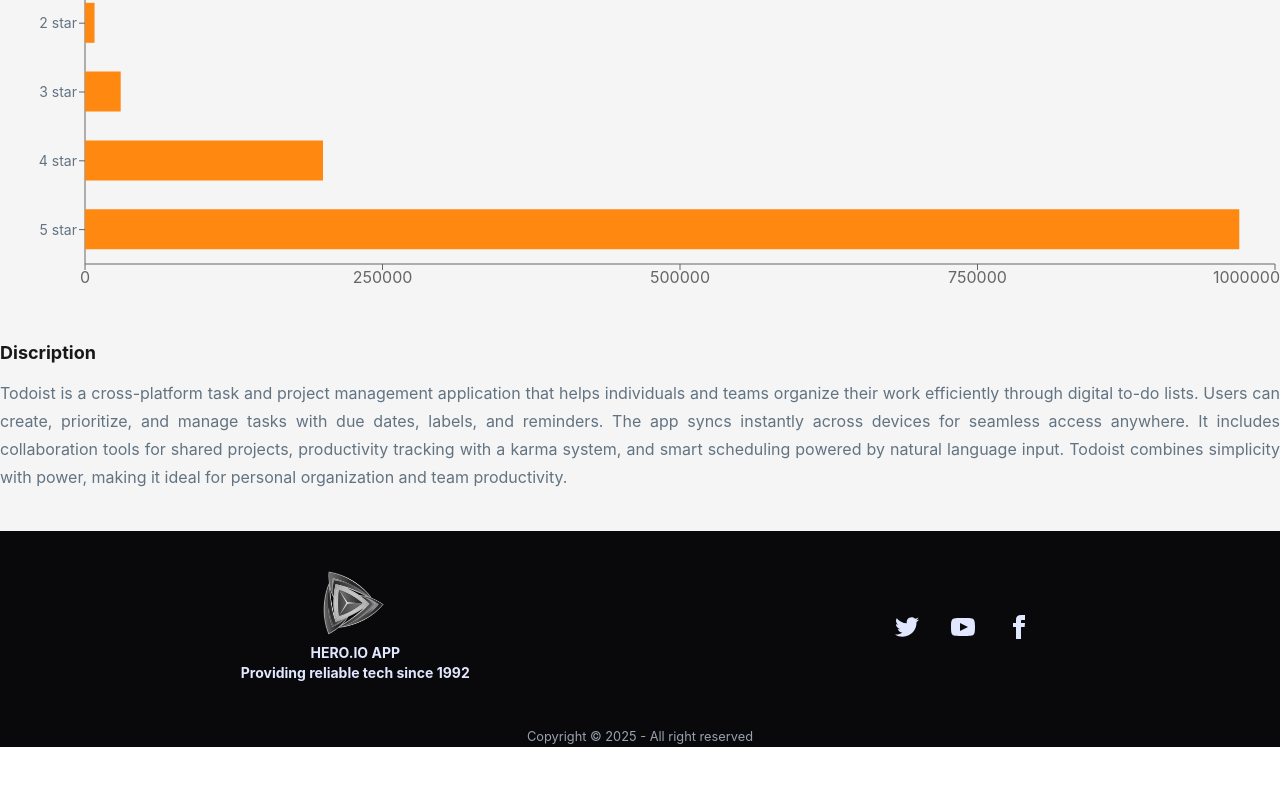
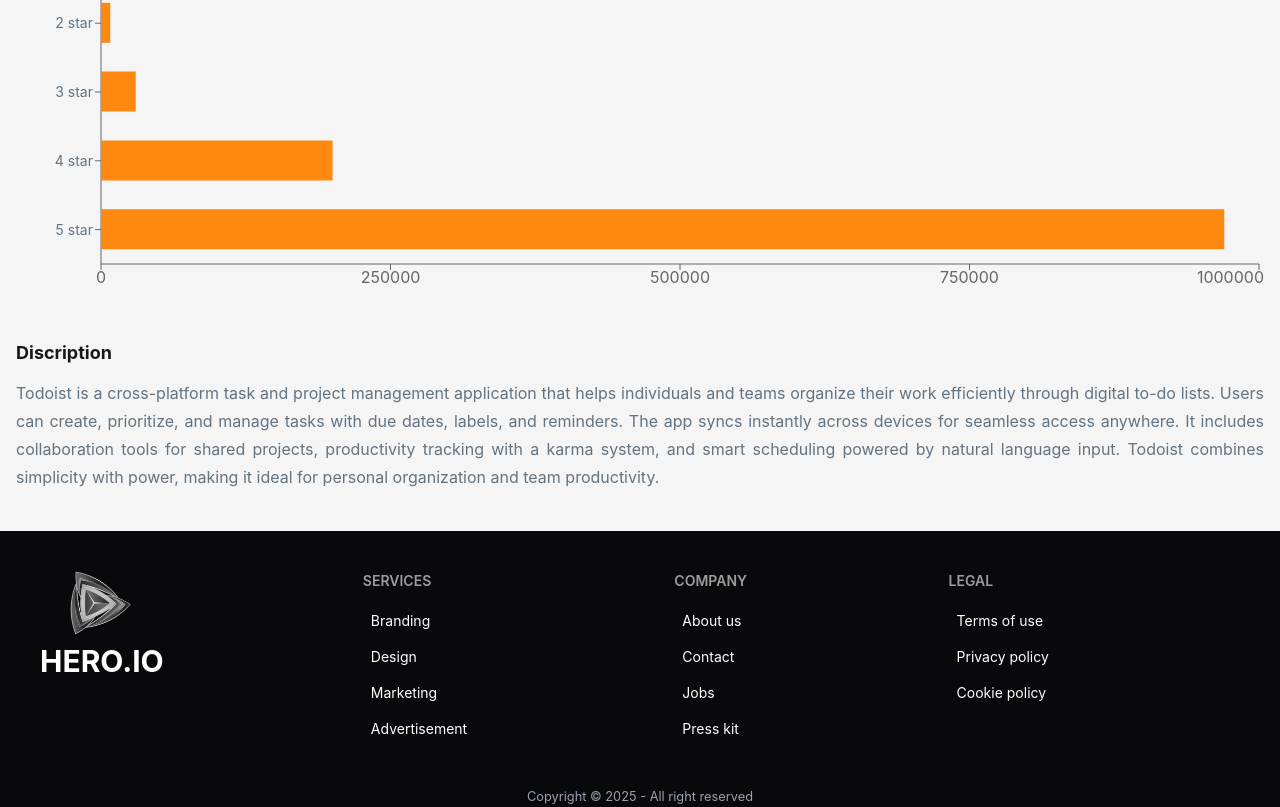
Before and after one commit to onlyMazhar/assignemt-008, a React (Vite) app: page /apps/1 in a window 1280 px wide. Shown: the part 606-1413 px from the top of the page. Before the commit the page ends 1353 px from the top, so only its background shows below. Built offline with nearby package versions, Linux system fonts and the light colour scheme.

Commit message:
responsive adjustment and redme.md file completed

```diff
--- a/src/Components/Footer/Footer.jsx
+++ b/src/Components/Footer/Footer.jsx
@@ -9,54 +9,35 @@
 
                 <Container>
 
-                    <footer className="footer   footer-center bg-[#09090B] text-primary-content p-10">
-                        <aside>
-                            <img className='w-16 grayscale' src={Logo} alt="" />
-                            <p className="font-bold">
-                                HERO.IO APP
-                                <br />
-                                Providing reliable tech since 1992
+                    <footer className="footer bg-[#09090B] sm:footer-horizontal text-white p-10">
+                        <aside className='text-center'>
+                            <img src={Logo} className='grayscale w-16 mx-auto' alt="" />
+                            <p className='text-3xl font-bold'>
+                                HERO.IO
                             </p>
-
                         </aside>
                         <nav>
-                            <div className="grid grid-flow-col gap-4">
-                                <a>
-                                    <svg
-                                        xmlns="http://www.w3.org/2000/svg"
-                                        width="24"
-                                        height="24"
-                                        viewBox="0 0 24 24"
-                                        className="fill-current">
-                                        <path
-                                            d="M24 4.557c-.883.392-1.832.656-2.828.775 1.017-.609 1.798-1.574 2.165-2.724-.951.564-2.005.974-3.127 1.195-.897-.957-2.178-1.555-3.594-1.555-3.179 0-5.515 2.966-4.797 6.045-4.091-.205-7.719-2.165-10.148-5.144-1.29 2.213-.669 5.108 1.523 6.574-.806-.026-1.566-.247-2.229-.616-.054 2.281 1.581 4.415 3.949 4.89-.693.188-1.452.232-2.224.084.626 1.956 2.444 3.379 4.6 3.419-2.07 1.623-4.678 2.348-7.29 2.04 2.179 1.397 4.768 2.212 7.548 2.212 9.142 0 14.307-7.721 13.995-14.646.962-.695 1.797-1.562 2.457-2.549z"></path>
-                                    </svg>
-                                </a>
-                                <a>
-                                    <svg
-                                        xmlns="http://www.w3.org/2000/svg"
-                                        width="24"
-                                        height="24"
-                                        viewBox="0 0 24 24"
-                                        className="fill-current">
-                                        <path
-                                            d="M19.615 3.184c-3.604-.246-11.631-.245-15.23 0-3.897.266-4.356 2.62-4.385 8.816.029 6.185.484 8.549 4.385 8.816 3.6.245 11.626.246 15.23 0 3.897-.266 4.356-2.62 4.385-8.816-.029-6.185-.484-8.549-4.385-8.816zm-10.615 12.816v-8l8 3.993-8 4.007z"></path>
-                                    </svg>
-                                </a>
-                                <a>
-                                    <svg
-                                        xmlns="http://www.w3.org/2000/svg"
-                                        width="24"
-                                        height="24"
-                                        viewBox="0 0 24 24"
-                                        className="fill-current">
-                                        <path
-                                            d="M9 8h-3v4h3v12h5v-12h3.642l.358-4h-4v-1.667c0-.955.192-1.333 1.115-1.333h2.885v-5h-3.808c-3.596 0-5.192 1.583-5.192 4.615v3.385z"></path>
-                                    </svg>
-                                </a>
-                            </div>
+                            <h6 className="footer-title">Services</h6>
+                            <a className="link link-hover">Branding</a>
+                            <a className="link link-hover">Design</a>
+                            <a className="link link-hover">Marketing</a>
+                            <a className="link link-hover">Advertisement</a>
+                        </nav>
+                        <nav>
+                            <h6 className="footer-title">Company</h6>
+                            <a className="link link-hover">About us</a>
+                            <a className="link link-hover">Contact</a>
+                            <a className="link link-hover">Jobs</a>
+                            <a className="link link-hover">Press kit</a>
+                        </nav>
+                        <nav>
+                            <h6 className="footer-title">Legal</h6>
+                            <a className="link link-hover">Terms of use</a>
+                            <a className="link link-hover">Privacy policy</a>
+                            <a className="link link-hover">Cookie policy</a>
                         </nav>
                     </footer>
+
                     <p className='text-center text-gray-400'><small>Copyright © 2025 - All  right reserved</small></p>
                 </Container>
             </div>
--- a/src/Components/HomeApps/App.jsx
+++ b/src/Components/HomeApps/App.jsx
@@ -14,7 +14,7 @@
                 <Link to={`/apps/${id}`}>
                     <div className="h-full transition delay-100 duration-350 easy-in-out hover:translate-y-0.5 hover:scale-110 flex flex-col justify-around rounded-xl p-4  bg-base-100 shadow-md mx-auto w-86">
                         <img
-                            className='rounded-lg'
+                            className='rounded-lg w-96'
                             src={image}
                             alt="Shoes" />
                         <div className="  px-0">
--- a/src/Components/HomeApps/HomeApps.jsx
+++ b/src/Components/HomeApps/HomeApps.jsx
@@ -11,10 +11,10 @@
     return (
         <>
             <Container>
-                <div className='text-center my-20'>
+                <div className='text-center my-10 md:my-20'>
                     <div className='text-center mb-10 space-y-4'>
                         <h3 className='text-5xl font-bold'>Trending Apps</h3>
-                        <p>Explore All Trending Apps on the Market developed by us</p>
+                        <p className='px-2'>Explore All Trending Apps on the Market developed by us</p>
                     </div>
                     <div className='grid grid-cols-1 md:grid-cols-2 mb-10  xl:grid-cols-4 gap-8 '>
                         {
--- a/src/Pages/Apps/Apps.jsx
+++ b/src/Pages/Apps/Apps.jsx
@@ -20,14 +20,14 @@
     return (
         <div>
             <Container>
-                <div className=' my-20 '>
-                    <div className='text-center  space-y-3'>
-                        <h3 className='text-5xl font-bold'>Our All Applications</h3>
-                        <p>Explore All Apps on the Market developed by us. We code for Millions</p>
+                <div className='my-10 md:my-20 '>
+                    <div className='text-center  space-y-4 mb-8 md:mb-12'>
+                        <h3 className='text-3xl md:text-5xl font-bold'>Our All Applications</h3>
+                        <p className='px-4'>Explore All Apps on the Market developed by us. We code for Millions</p>
                     </div>
-                    <div className='flex justify-between items-center'>
+                    <div className='flex justify-between items-center px-4 '>
                         <div>
-                            <h3 className='text-2xl font-bold'>({foundApps.length}) Apps Found</h3>
+                            <h3 className='text-lg md:text-2xl font-bold'>({foundApps.length}) Apps Found</h3>
                         </div>
                         <div>
                             <label className="input bg-transparent">
--- a/src/Pages/AppsDetailes/AppsDetailes.jsx
+++ b/src/Pages/AppsDetailes/AppsDetailes.jsx
@@ -8,6 +8,7 @@
 import Swal from 'sweetalert2';
 import { Bar, BarChart, ResponsiveContainer, XAxis, YAxis } from 'recharts';
 import Spinner from '../../Components/Spinner/Spinner';
+import ErrorApp from '../../Components/ErrorApp/ErrorApp';
 
 
 const AppsDetailes = () => {
@@ -16,7 +17,9 @@
     const { id } = useParams();
 
     const selectedApp = apps.find(a => a.id === Number(id))
-    if (loading) return <Spinner />
+    if (loading) return <Spinner />;
+    if (!selectedApp) return <ErrorApp />;
+
     const { title, slogan, downloads, size, reviews, ratings, description, ratingAvg, image, companyName } = selectedApp;
 
     const handleInstall = () => {
@@ -46,6 +49,7 @@
             draggable: true
         });
         setInstall(true)
+
     }
     return (
         <>
@@ -86,8 +90,8 @@
                             </div>
 
                         </div>
-                        <div className="card-actions">
-                            <button onClick={handleInstall} className="btn bg-green-400 text-white ">
+                        <div className="card-actions ">
+                            <button onClick={handleInstall} className="btn bg-green-400 text-white mx-auto md:ml-0">
                                 {
                                     install
                                         ? <span>Installed </span>
@@ -98,9 +102,9 @@
                     </div>
                 </div>
                 {/* Chart Data */}
-                <div  >
+                <div className='px-4'>
                     <h3 className='text-2xl font-bold'>Ratings</h3>
-                    <div className='  h-96   rounded-xl '>
+                    <div className=' h-96   rounded-xl '>
                         <ResponsiveContainer width="100%" height="100%">
                             <BarChart data={ratings} layout="vertical" >
                                 <XAxis type="number" />
@@ -110,7 +114,7 @@
                         </ResponsiveContainer>
                     </div>
                 </div>
-                <div className='  mx-auto py-10  text-justify leading-7 space-y-3'>
+                <div className='  mx-auto py-10  text-justify leading-7 space-y-3 px-4'>
                     <p className='font-bold text-lg'>Discription</p>
                     <p className='text-[#627382] '>{description}</p>
                 </div>
--- a/src/Pages/Installation/Installation.jsx
+++ b/src/Pages/Installation/Installation.jsx
@@ -35,13 +35,13 @@
     return (
         <>
             <Container>
-                <div className='my-20'>
+                <div className='my-10 md:my-20'>
                     <div className='text-center space-y-4 mb-10'>
                         <h3 className='text-4xl font-bold'>Your Installed Apps</h3>
                         <p>Explore All Trending Apps on the Market developed by us</p>
                     </div>
                     <div>
-                        <div className='flex items-center justify-between'>
+                        <div className='flex items-center justify-around md:justify-between'>
                             <p> Apps Found ({applist.length})</p>
                             <label className='form-control max-w-xs'>
                                 <select className='btn btn-active' value={sortDownload} onChange={e => setSortDownload(e.target.value)}>
@@ -53,7 +53,7 @@
                         </div>
 
                         {
-                            handleSort().map(a => <div className=" my-4 flex  justify-between p-4 items-center rounded-xl  bg-base-100 shadow-md mx-auto">
+                            handleSort().map(a => <div className="mx-4 my-4 flex  justify-between p-4 items-center rounded-xl  bg-base-100 shadow-md">
                                 <div className='flex gap-4 items-center'>
                                     <img
                                         className='rounded-lg w-24'
```
Also changed, not shown: 1 other file (tests, documents, lock files or other folders).
